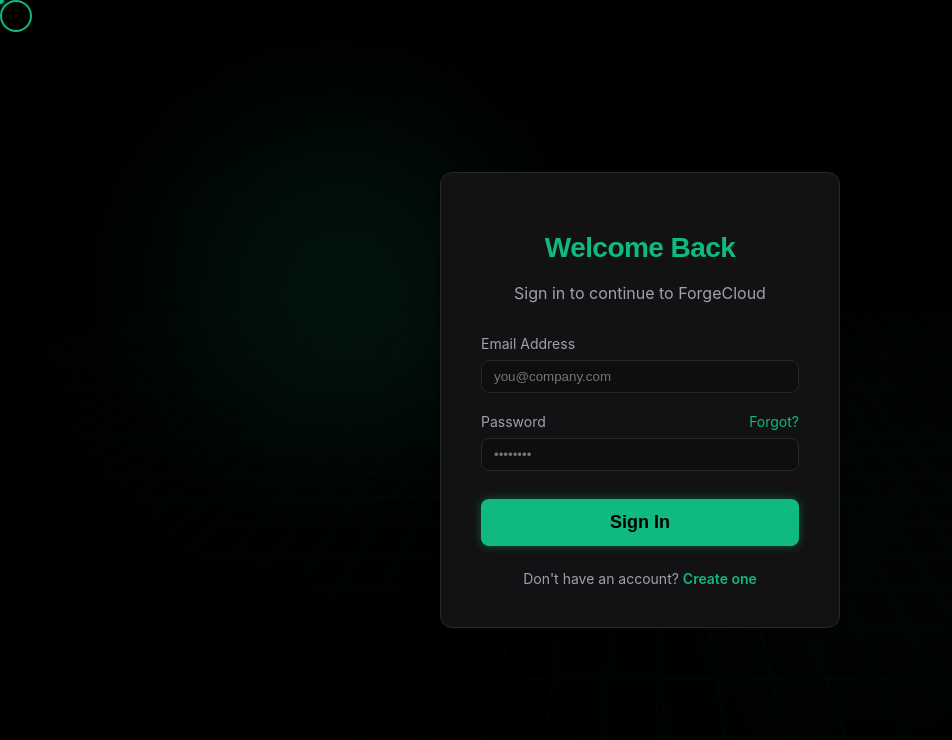
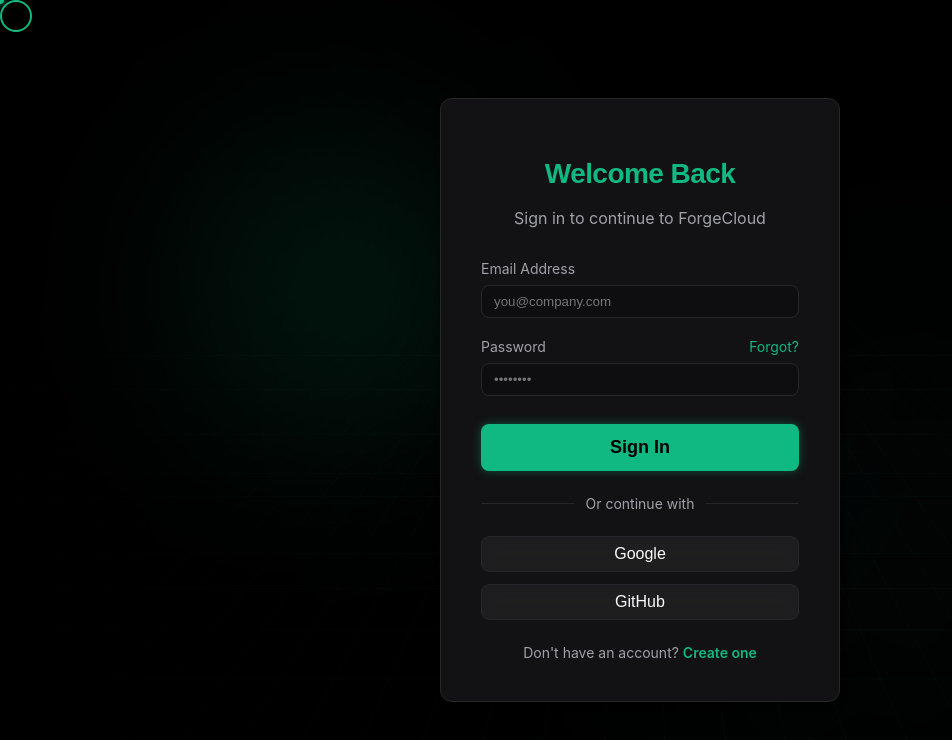
Before and after one commit to Hariprasath2611/ForgeClould, a React (Vite) app in the folder apps/dashboard/: page /login in a window 1280 px wide. Shown: the top 740 px of the page, without its empty margins (0-952 px from the left). Built offline with nearby package versions, Linux system fonts and the light colour scheme; no server answers.

Commit message:
updated project

```diff
--- a/apps/dashboard/src/features/auth/pages/SignInPage.tsx
+++ b/apps/dashboard/src/features/auth/pages/SignInPage.tsx
@@ -3,7 +3,7 @@
 import { Card, Input, Button } from '@forge/ui';
 import { motion } from 'framer-motion';
 import { useAuthStore } from '../store/useAuthStore';
-// In a real app we'd use signInWithEmailAndPassword from firebase/auth here.
+import { AuthAdapter } from '../services/AuthAdapter';
 
 export const SignInPage: React.FC = () => {
   const [email, setEmail] = useState('');
@@ -12,15 +12,39 @@
   const navigate = useNavigate();
   const { setUser } = useAuthStore();
 
-  const handleLogin = async (e: React.FormEvent) => {
+  const handleEmailLogin = async (e: React.FormEvent) => {
     e.preventDefault();
     setLoading(true);
-    // Simulate API / Firebase call
-    setTimeout(() => {
+    try {
+      const result = await AuthAdapter.loginWithEmail(email, password);
+      // In a real flow, we would exchange this for a backend JWT
+      setUser(result.user, await result.user.getIdToken());
+      navigate('/dashboard');
+    } catch (error) {
+      alert(error);
+    } finally {
       setLoading(false);
-      setUser({ uid: 'mock-user-id', email } as any, 'mock-jwt-token');
+    }
+  };
+
+  const handleGoogleLogin = async () => {
+    try {
+      const result = await AuthAdapter.loginWithGoogle();
+      setUser(result.user, await result.user.getIdToken());
       navigate('/dashboard');
-    }, 1000);
+    } catch (error) {
+      alert(error);
+    }
+  };
+
+  const handleGithubLogin = async () => {
+    try {
+      const result = await AuthAdapter.loginWithGithub();
+      setUser(result.user, await result.user.getIdToken());
+      navigate('/dashboard');
+    } catch (error) {
+      alert(error);
+    }
   };
 
   return (
@@ -44,7 +68,7 @@
             <p style={{ color: 'var(--color-text-secondary)', marginTop: '8px' }}>Sign in to continue to ForgeCloud</p>
           </div>
 
-          <form onSubmit={handleLogin} style={{ display: 'flex', flexDirection: 'column', gap: '20px' }}>
+          <form onSubmit={handleEmailLogin} style={{ display: 'flex', flexDirection: 'column', gap: '20px' }}>
             <div>
               <label style={{ display: 'block', marginBottom: '8px', fontSize: '14px', color: 'var(--color-text-secondary)' }}>Email Address</label>
               <Input
@@ -75,6 +99,21 @@
             </Button>
           </form>
 
+          <div style={{ margin: '24px 0', display: 'flex', alignItems: 'center', color: 'var(--color-text-secondary)', fontSize: '14px' }}>
+            <div style={{ flex: 1, height: '1px', backgroundColor: 'var(--color-border)' }} />
+            <span style={{ padding: '0 12px' }}>Or continue with</span>
+            <div style={{ flex: 1, height: '1px', backgroundColor: 'var(--color-border)' }} />
+          </div>
+
+          <div style={{ display: 'flex', gap: '12px', flexDirection: 'column' }}>
+            <Button variant="secondary" onClick={handleGoogleLogin} style={{ width: '100%' }}>
+              Google
+            </Button>
+            <Button variant="secondary" onClick={handleGithubLogin} style={{ width: '100%' }}>
+              GitHub
+            </Button>
+          </div>
+
           <div style={{ marginTop: '24px', textAlign: 'center', fontSize: '14px', color: 'var(--color-text-secondary)' }}>
             Don't have an account? <Link to="/register" style={{ color: 'var(--color-primary)', textDecoration: 'none', fontWeight: 600 }}>Create one</Link>
           </div>
--- /dev/null
+++ b/apps/dashboard/src/features/auth/services/AuthAdapter.ts
@@ -0,0 +1,60 @@
+import {
+  signInWithPopup,
+  signInWithEmailAndPassword,
+  createUserWithEmailAndPassword,
+  signOut,
+  UserCredential
+} from 'firebase/auth';
+import { auth, googleProvider, githubProvider } from '../../../lib/firebase';
+
+/**
+ * The Frontend Authentication Adapter.
+ * This class isolates the Firebase SDK from the rest of the application's business logic.
+ * If we ever migrate away from Firebase, we only need to update this file.
+ */
+export class AuthAdapter {
+  static async loginWithGoogle(): Promise<UserCredential> {
+    try {
+      return await signInWithPopup(auth, googleProvider);
+    } catch (error: any) {
+      console.error("Google login failed:", error);
+      throw new Error(error.message || "Failed to authenticate with Google.");
+    }
+  }
+
+  static async loginWithGithub(): Promise<UserCredential> {
+    try {
+      return await signInWithPopup(auth, githubProvider);
+    } catch (error: any) {
+      console.error("GitHub login failed:", error);
+      throw new Error(error.message || "Failed to authenticate with GitHub.");
+    }
+  }
+
+  static async loginWithEmail(email: string, password: string): Promise<UserCredential> {
+    try {
+      return await signInWithEmailAndPassword(auth, email, password);
+    } catch (error: any) {
+      console.error("Email login failed:", error);
+      throw new Error(error.message || "Invalid email or password.");
+    }
+  }
+
+  static async registerWithEmail(email: string, password: string): Promise<UserCredential> {
+    try {
+      return await createUserWithEmailAndPassword(auth, email, password);
+    } catch (error: any) {
+      console.error("Registration failed:", error);
+      throw new Error(error.message || "Failed to create account.");
+    }
+  }
+
+  static async logout(): Promise<void> {
+    try {
+      await signOut(auth);
+    } catch (error: any) {
+      console.error("Logout failed:", error);
+      throw new Error(error.message || "Failed to log out properly.");
+    }
+  }
+}
--- a/apps/dashboard/src/lib/firebase/index.ts
+++ b/apps/dashboard/src/lib/firebase/index.ts
@@ -16,7 +16,10 @@
 export const auth = getAuth(app);
 
 export const googleProvider = new GoogleAuthProvider();
+
 export const githubProvider = new GithubAuthProvider();
+githubProvider.addScope("read:user");
+githubProvider.addScope("user:email");
 
 // Analytics only in browser and only if supported
 export const analytics = isSupported().then((supported) =>
```
